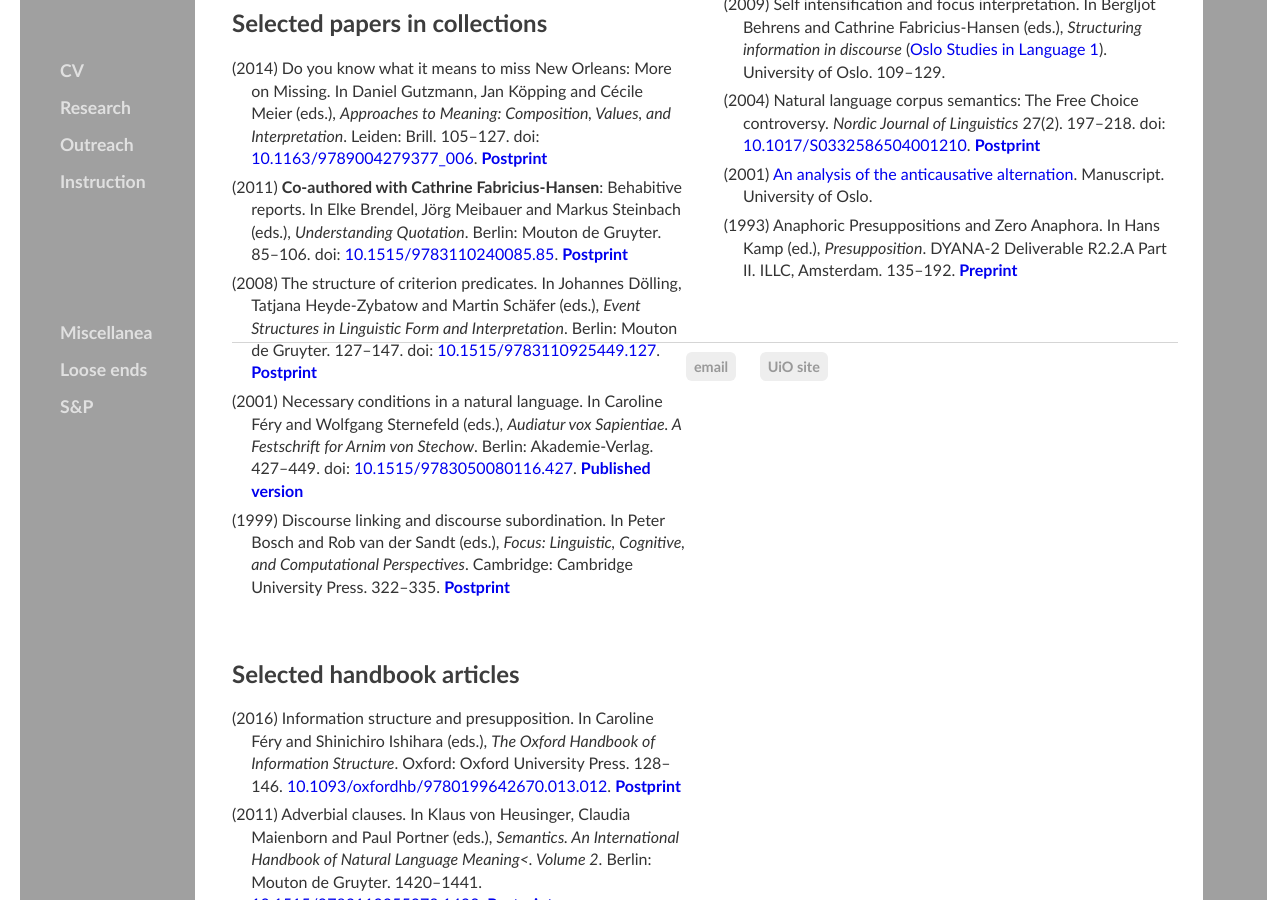
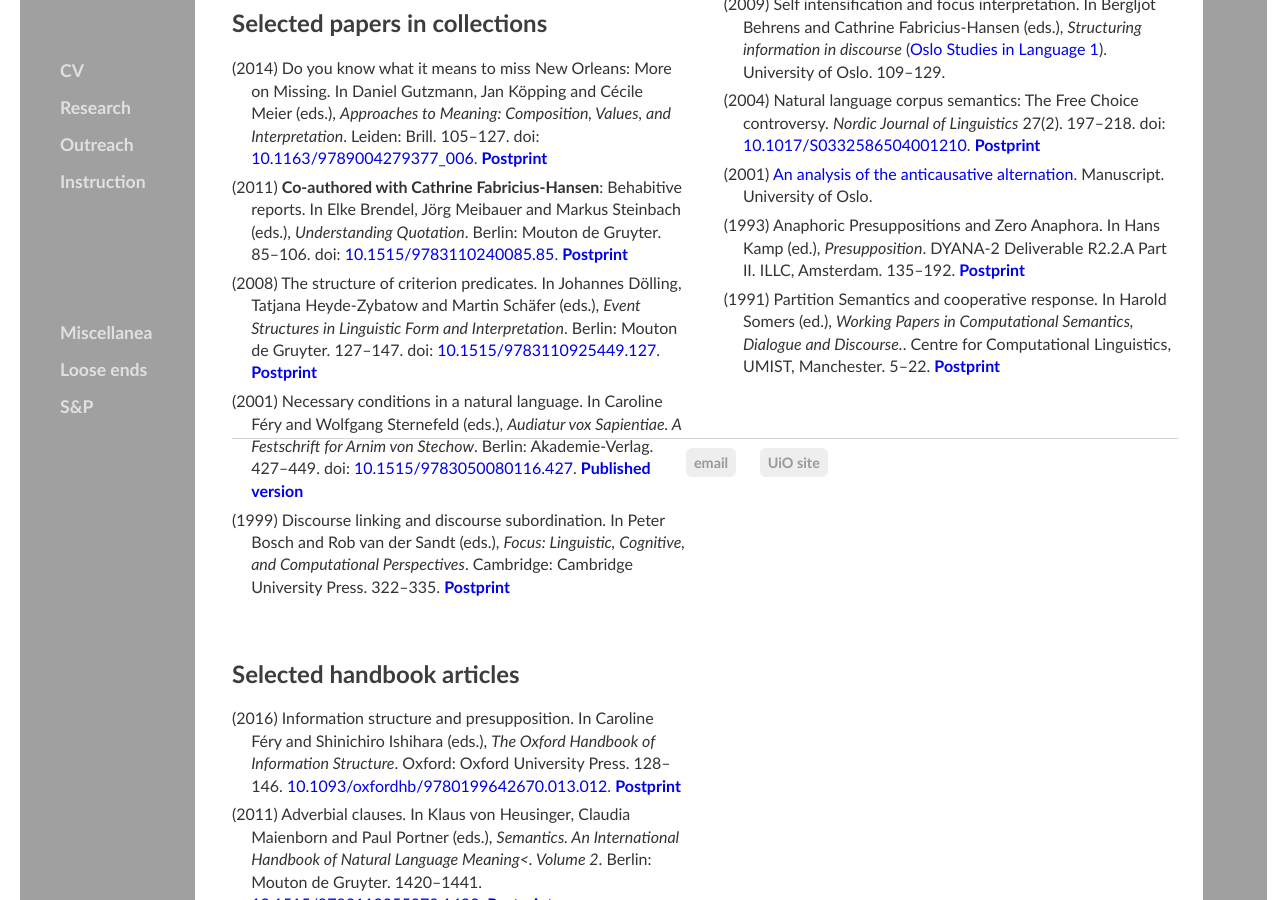
Before and after one commit to kjelljs/kjelljs.github.io, a Jekyll site: the page built from research/index.html, in a window 1280 px wide and 900 px high, scrolled down 1601 px. Built offline with Jekyll 4.4.1, drawn with Linux system fonts in a browser that asks for light colours.

Commit message:
Update index.html

```diff
--- a/research/index.html
+++ b/research/index.html
@@ -85,8 +85,10 @@ figcaption {
 			    <span class="tooltiptext">An essay on the methodology of semantics, arguing the need to base semantic analysis on corpus studies and illustrating the argument through the long-standing controversy over the proper analysis of Free Choice Items.</span></div></li>
 		    <li><div class="tooltip">(2001) <a href="/pdf/AAAA.pdf">An analysis of the anticausative alternation</a>. Manuscript. University of Oslo.
 			    <span class="tooltiptext">This is an unpublished paper explicating, in a Distributed Morphology framework, von Stechow's suggestion that the reflexive in anticausatives is an object expletive, proposing, in essence, that the inchoative <i>v</i> variant, while semantically unary, is still syntactically binary.</span></div></li>
-		    <li><div class="tooltip">(1993) Anaphoric Presuppositions and Zero Anaphora. In Hans Kamp (ed.), <i>Presupposition</i>. DYANA-2 Deliverable R2.2.A Part II.  ILLC, Amsterdam. 135–192. <a href="/pdf/Saeboe.pdf"><b>Preprint</b></a>
+		    <li><div class="tooltip">(1993) Anaphoric Presuppositions and Zero Anaphora. In Hans Kamp (ed.), <i>Presupposition</i>. DYANA-2 Deliverable R2.2.A Part II.  ILLC, Amsterdam. 135–192. <a href="/pdf/Saeboe.pdf"><b>Postprint</b></a>
 			     <span class="tooltiptext">This long paper, investigating the anaphoricity of anaphoric presuppositions and basing a theory of zero anaphora, aka Null Complement Anaphora, on that, underlies the 1996 journal article with the same title.</span></div></li>
+		    <li><div class="tooltip">(1991) Partition Semantics and cooperative response. In Harold Somers (ed.), <i>Working Papers in Computational Semantics, Dialogue and Discourse.</i>. Centre for Computational Linguistics, UMIST, Manchester. 5–22. <a href="/pdf/Saeboe91.pdf"><b>Postprint</b></a>
+			     <span class="tooltiptext">In this paper.</span></div></li>
     </ul>
 </div>
 <p>&nbsp;</p>
```
